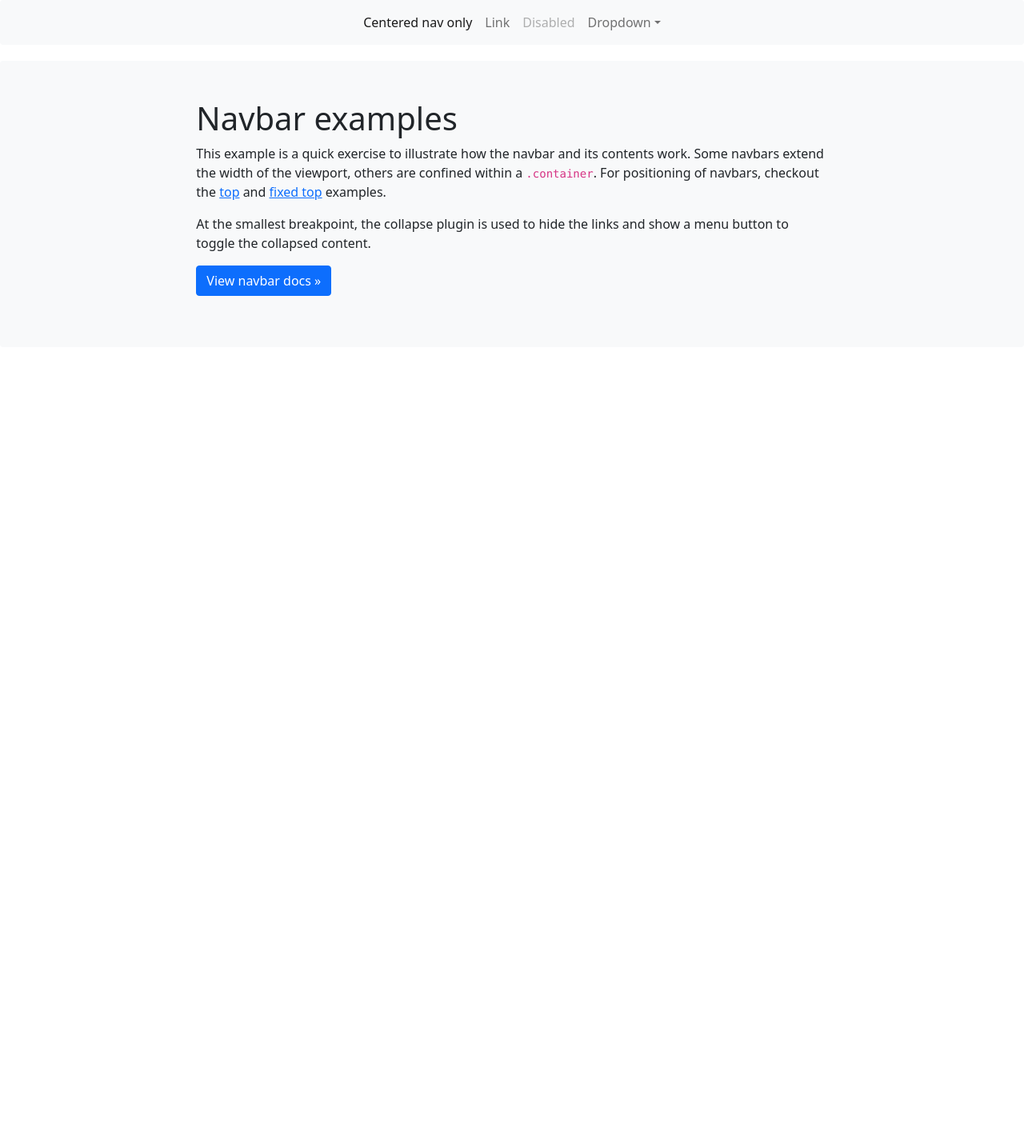
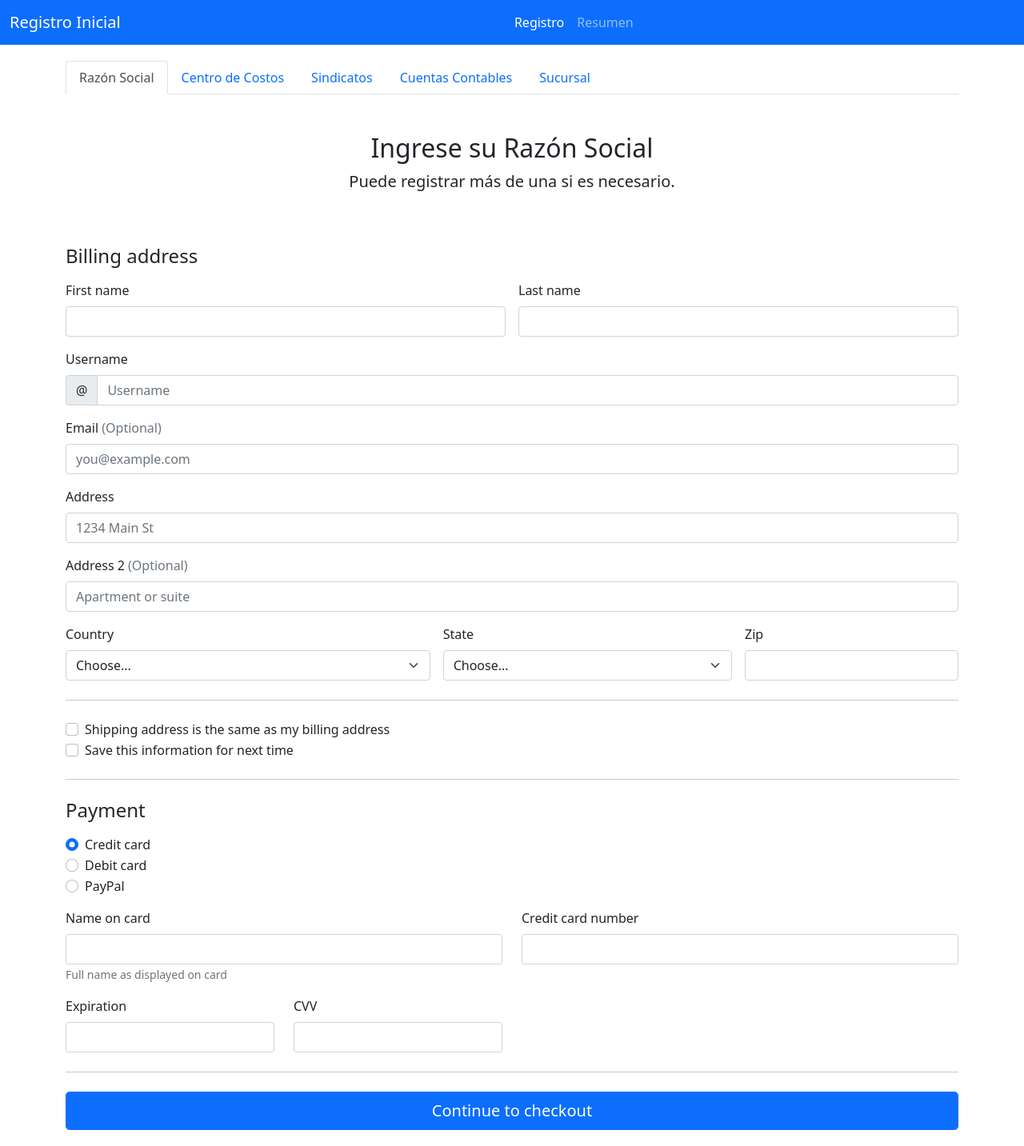
Before and after one commit to Hakcaton-2021/hackaton_backend, a Django app: page /forms in a window 1280 px wide. Shown: the whole page at 80% size. Before the commit the page ends 370 px from the top, so only its background shows below. Run offline with Django 3.2, Linux system fonts and the light colour scheme; parts of the project's set-up code (start-up, migrations or seed data) failed here and were passed over; some libraries are stand-ins or nearby versions.

Commit message:
Template con tabs y nav inicial incluidos

```diff
--- /dev/null
+++ b/hackaton/frontend/static/css/form-validation.css
@@ -0,0 +1,3 @@
+.container {
+  max-width: 960px;
+}
--- a/hackaton/frontend/views.py
+++ b/hackaton/frontend/views.py
@@ -7,7 +7,7 @@ class View(object):
 
     def forms(self, key="forms"):
         response = {'active': key}
-        template = 'base.html'
+        template = 'forms.html'
         context = {}
         response.update({'context': context})
         return render(self, template, response)
--- a/hackaton/templates/base.html
+++ b/hackaton/templates/base.html
@@ -1,23 +1,16 @@
-
+{% load static %}
 <!doctype html>
 <html lang="en">
   <head>
     <meta charset="utf-8">
     <meta name="viewport" content="width=device-width, initial-scale=1">
-    <meta name="description" content="">
-    <meta name="author" content="Mark Otto, Jacob Thornton, and Bootstrap contributors">
-    <meta name="generator" content="Hugo 0.88.1">
-    <title>Navbar Template · Bootstrap v5.1</title>
-
+    <meta name="description" content="Campos requeridos para agregar una nueva empresa en Talana.">
+    <title>Formulario de Configuración Inicial de Empresa</title>
     <link rel="canonical" href="https://getbootstrap.com/docs/5.1/examples/navbars/">
-
-
-
     <!-- Bootstrap core CSS -->
-    <link href="/static/css/bootstrap.min.css" rel="stylesheet" integrity="sha384-1BmE4kWBq78iYhFldvKuhfTAU6auU8tT94WrHftjDbrCEXSU1oBoqyl2QvZ6jIW3" crossorigin="anonymous">
-
+    <link href="{% static '/css/bootstrap.min.css' %}" rel="stylesheet" integrity="sha384-1BmE4kWBq78iYhFldvKuhfTAU6auU8tT94WrHftjDbrCEXSU1oBoqyl2QvZ6jIW3" crossorigin="anonymous">
+    <link href="{% static '/css/navbar.css' %}" rel="stylesheet">
     <meta name="theme-color" content="#7952b3">
-
 
     <style>
       .bd-placeholder-img {
@@ -34,43 +27,32 @@
         }
       }
     </style>
-
     <!-- Custom styles for this template -->
-    <link href="/static/css/navbar.css" rel="stylesheet">
+    {% block css %}{% endblock %}
   </head>
   <body>
-
-<main>
-    <nav class="navbar navbar-expand-lg navbar-light bg-light rounded" aria-label="Twelfth navbar example">
+    <nav class="navbar navbar-expand-md navbar-dark bg-primary" aria-label="Fourth navbar example">
         <div class="container-fluid">
-        <button class="navbar-toggler" type="button" data-bs-toggle="collapse" data-bs-target="#navbarsExample10" aria-controls="navbarsExample10" aria-expanded="false" aria-label="Toggle navigation">
+          <a class="navbar-brand" href="#">Registro Inicial</a>
+          <button class="navbar-toggler" type="button" data-bs-toggle="collapse" data-bs-target="#navbarsExample04" aria-controls="navbarsExample04" aria-expanded="false" aria-label="Toggle navigation">
             <span class="navbar-toggler-icon"></span>
           </button>
 
-        <div class="collapse navbar-collapse justify-content-md-center" id="navbarsExample10">
+          <div class="collapse navbar-collapse justify-content-md-center">
             <ul class="navbar-nav">
               <li class="nav-item">
-              <a class="nav-link active" aria-current="page" href="#">Centered nav only</a>
+                <a class="nav-link active" aria-current="page" href="#">Registro</a>
               </li>
               <li class="nav-item">
-              <a class="nav-link" href="#">Link</a>
-            </li>
-            <li class="nav-item">
-              <a class="nav-link disabled">Disabled</a>
-            </li>
-            <li class="nav-item dropdown">
-              <a class="nav-link dropdown-toggle" href="#" id="dropdown10" data-bs-toggle="dropdown" aria-expanded="false">Dropdown</a>
-              <ul class="dropdown-menu" aria-labelledby="dropdown10">
-                <li><a class="dropdown-item" href="#">Action</a></li>
-                <li><a class="dropdown-item" href="#">Another action</a></li>
-                <li><a class="dropdown-item" href="#">Something else here</a></li>
-              </ul>
+                <a class="nav-link" href="#">Resumen</a>
               </li>
             </ul>
           </div>
         </div>
       </nav>
-
+      <div class="container">
+    {% block content %}
+    <main>
         <div>
         <div class="bg-light p-5 rounded">
             <div class="col-sm-8 mx-auto">
@@ -85,10 +67,9 @@
         </div>
     </div>
     </main>
-
-
-<script src="/static/js/bootstrap.bundle.min.js" integrity="sha384-ka7Sk0Gln4gmtz2MlQnikT1wXgYsOg+OMhuP+IlRH9sENBO0LRn5q+8nbTov4+1p" crossorigin="anonymous"></script>
-
-
+    {% endblock %}
+</div>
+    <script src="{% static '/js/bootstrap.bundle.min.js' %}" integrity="sha384-ka7Sk0Gln4gmtz2MlQnikT1wXgYsOg+OMhuP+IlRH9sENBO0LRn5q+8nbTov4+1p" crossorigin="anonymous"></script>
+    {% block js %}{% endblock %}
   </body>
 </html>
--- /dev/null
+++ b/hackaton/templates/forms.html
@@ -0,0 +1,189 @@
+{% extends 'base.html' %}
+{% load static %}
+{% block css %}
+{% endblock %}
+{% block js %}
+{% endblock %}
+{% block content %}
+<main>
+<nav>
+    <div class="nav nav-tabs" id="nav-tab" role="tablist">
+      <button class="nav-link active" id="nav-razon-social-tab" data-bs-toggle="tab" data-bs-target="#nav-razon-social" type="button" role="tab" aria-controls="nav-razon-social" aria-selected="true">Razón Social</button>
+      <button class="nav-link" id="nav-centro-costos-tab" data-bs-toggle="tab" data-bs-target="#nav-centro-costos" type="button" role="tab" aria-controls="nav-centro-costos" aria-selected="false">Centro de Costos</button>
+      <button class="nav-link" id="nav-sindicatos-tab" data-bs-toggle="tab" data-bs-target="#nav-sindicatos" type="button" role="tab" aria-controls="nav-sindicatos" aria-selected="false">Sindicatos</button>
+      <button class="nav-link" id="nav-cuentas-contables-tab" data-bs-toggle="tab" data-bs-target="#nav-cuentas-contables" type="button" role="tab" aria-controls="nav-cuentas-contables" aria-selected="false">Cuentas Contables</button>
+      <button class="nav-link" id="nav-sucursal-tab" data-bs-toggle="tab" data-bs-target="#nav-sucursal" type="button" role="tab" aria-controls="nav-sucursal" aria-selected="false">Sucursal</button>
+    </div>
+  </nav>
+  <div class="tab-content" id="nav-tabContent">
+    <div class="tab-pane fade show active" id="nav-razon-social" role="tabpanel" aria-labelledby="nav-razon-social-tab">
+        <div class="py-5 text-center">
+            <h2>Ingrese su Razón Social</h2>
+            <p class="lead">Puede registrar más de una si es necesario.</p>
+          </div>
+
+          <div class="row g-12">
+
+            <div class="col-md-12 col-lg-12">
+              <h4 class="mb-3">Billing address</h4>
+              <form class="needs-validation" novalidate>
+                <div class="row g-3">
+                  <div class="col-sm-6">
+                    <label for="firstName" class="form-label">First name</label>
+                    <input type="text" class="form-control" id="firstName" placeholder="" value="" required>
+                    <div class="invalid-feedback">
+                      Valid first name is required.
+                    </div>
+                  </div>
+
+                  <div class="col-sm-6">
+                    <label for="lastName" class="form-label">Last name</label>
+                    <input type="text" class="form-control" id="lastName" placeholder="" value="" required>
+                    <div class="invalid-feedback">
+                      Valid last name is required.
+                    </div>
+                  </div>
+
+                  <div class="col-12">
+                    <label for="username" class="form-label">Username</label>
+                    <div class="input-group has-validation">
+                      <span class="input-group-text">@</span>
+                      <input type="text" class="form-control" id="username" placeholder="Username" required>
+                    <div class="invalid-feedback">
+                        Your username is required.
+                      </div>
+                    </div>
+                  </div>
+
+                  <div class="col-12">
+                    <label for="email" class="form-label">Email <span class="text-muted">(Optional)</span></label>
+                    <input type="email" class="form-control" id="email" placeholder="you@example.com">
+                    <div class="invalid-feedback">
+                      Please enter a valid email address for shipping updates.
+                    </div>
+                  </div>
+
+                  <div class="col-12">
+                    <label for="address" class="form-label">Address</label>
+                    <input type="text" class="form-control" id="address" placeholder="1234 Main St" required>
+                    <div class="invalid-feedback">
+                      Please enter your shipping address.
+                    </div>
+                  </div>
+
+                  <div class="col-12">
+                    <label for="address2" class="form-label">Address 2 <span class="text-muted">(Optional)</span></label>
+                    <input type="text" class="form-control" id="address2" placeholder="Apartment or suite">
+                  </div>
+
+                  <div class="col-md-5">
+                    <label for="country" class="form-label">Country</label>
+                    <select class="form-select" id="country" required>
+                      <option value="">Choose...</option>
+                      <option>United States</option>
+                    </select>
+                    <div class="invalid-feedback">
+                      Please select a valid country.
+                    </div>
+                  </div>
+
+                  <div class="col-md-4">
+                    <label for="state" class="form-label">State</label>
+                    <select class="form-select" id="state" required>
+                      <option value="">Choose...</option>
+                      <option>California</option>
+                    </select>
+                    <div class="invalid-feedback">
+                      Please provide a valid state.
+                    </div>
+                  </div>
+
+                  <div class="col-md-3">
+                    <label for="zip" class="form-label">Zip</label>
+                    <input type="text" class="form-control" id="zip" placeholder="" required>
+                    <div class="invalid-feedback">
+                      Zip code required.
+                    </div>
+                  </div>
+                </div>
+
+                <hr class="my-4">
+
+                <div class="form-check">
+                  <input type="checkbox" class="form-check-input" id="same-address">
+                  <label class="form-check-label" for="same-address">Shipping address is the same as my billing address</label>
+                </div>
+
+                <div class="form-check">
+                  <input type="checkbox" class="form-check-input" id="save-info">
+                  <label class="form-check-label" for="save-info">Save this information for next time</label>
+                </div>
+
+                <hr class="my-4">
+
+                <h4 class="mb-3">Payment</h4>
+
+                <div class="my-3">
+                  <div class="form-check">
+                    <input id="credit" name="paymentMethod" type="radio" class="form-check-input" checked required>
+                    <label class="form-check-label" for="credit">Credit card</label>
+                  </div>
+                  <div class="form-check">
+                    <input id="debit" name="paymentMethod" type="radio" class="form-check-input" required>
+                    <label class="form-check-label" for="debit">Debit card</label>
+                  </div>
+                  <div class="form-check">
+                    <input id="paypal" name="paymentMethod" type="radio" class="form-check-input" required>
+                    <label class="form-check-label" for="paypal">PayPal</label>
+                  </div>
+                </div>
+
+                <div class="row gy-3">
+                  <div class="col-md-6">
+                    <label for="cc-name" class="form-label">Name on card</label>
+                    <input type="text" class="form-control" id="cc-name" placeholder="" required>
+                    <small class="text-muted">Full name as displayed on card</small>
+                    <div class="invalid-feedback">
+                      Name on card is required
+                    </div>
+                  </div>
+
+                  <div class="col-md-6">
+                    <label for="cc-number" class="form-label">Credit card number</label>
+                    <input type="text" class="form-control" id="cc-number" placeholder="" required>
+                    <div class="invalid-feedback">
+                      Credit card number is required
+                    </div>
+                  </div>
+
+                  <div class="col-md-3">
+                    <label for="cc-expiration" class="form-label">Expiration</label>
+                    <input type="text" class="form-control" id="cc-expiration" placeholder="" required>
+                    <div class="invalid-feedback">
+                      Expiration date required
+                    </div>
+                  </div>
+
+                  <div class="col-md-3">
+                    <label for="cc-cvv" class="form-label">CVV</label>
+                    <input type="text" class="form-control" id="cc-cvv" placeholder="" required>
+                    <div class="invalid-feedback">
+                      Security code required
+                    </div>
+                  </div>
+                </div>
+
+                <hr class="my-4">
+
+                <button class="w-100 btn btn-primary btn-lg" type="submit">Continue to checkout</button>
+              </form>
+            </div>
+          </div>
+    </div>
+    <div class="tab-pane fade" id="nav-centro-costos" role="tabpanel" aria-labelledby="nav-centro-costos-tab">...</div>
+    <div class="tab-pane fade" id="nav-sindicatos" role="tabpanel" aria-labelledby="nav-sindicatos-tab">...</div>
+    <div class="tab-pane fade" id="nav-cuentas-contables" role="tabpanel" aria-labelledby="nav-cuentas-contables-tab">...</div>
+    <div class="tab-pane fade" id="nav-sucursal" role="tabpanel" aria-labelledby="nav-sucursal-tab">...</div>
+  </div>
+</main>
+{% endblock %}
```
Also changed, not shown: hackaton/frontend/static/js/form-validation.js (added, +20 -0 lines). Lines whose indentation alone changed are shown as unchanged.
